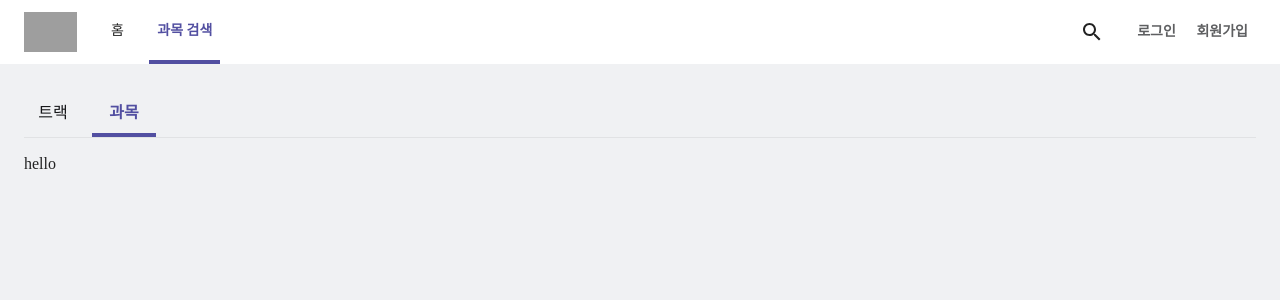
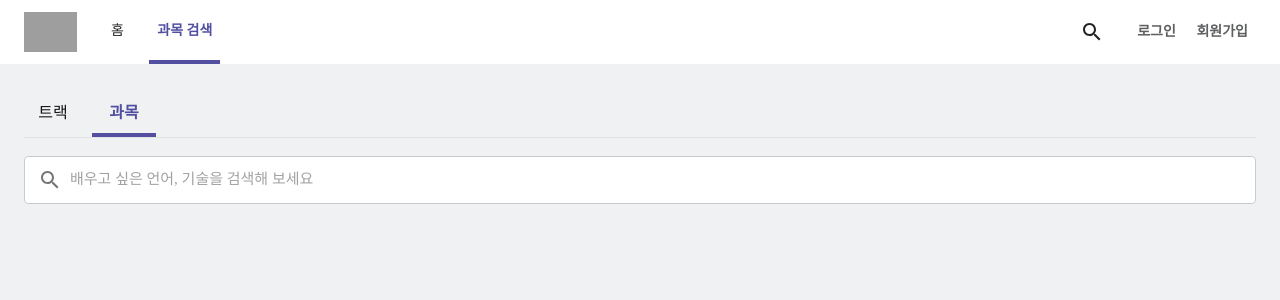
Before and after one commit to sangseophwang/Elice-PA, a React (Create React App) app: page / in a window 1280 px wide. Shown: the top 300 px of the page. Built offline with nearby package versions, Linux system fonts and the light colour scheme; grey boxes are pictures that could not be loaded.

Commit message:
Feat: 검색바 디자인 구현

```diff
--- a/src/Components/SearchBar/index.tsx
+++ b/src/Components/SearchBar/index.tsx
@@ -1,7 +1,45 @@
+import { Box, TextField, InputAdornment } from '@mui/material';
+import styled from 'styled-components';
+import SearchIcon from '@mui/icons-material/Search';
+
 export default function SearchBar() {
   return (
-    <div>
-      <h1>hello</h1>
-    </div>
+    <Box sx={{ marginBottom: 12 }}>
+      <Search
+        fullWidth
+        sx={{
+          '& .MuiOutlinedInput-root': {
+            '& .MuiOutlinedInput-input': {
+              padding: '13px 0',
+              fontSize: 15,
+            },
+            '& fieldset': {
+              borderColor: 'rgb(201, 202, 204)',
+            },
+            '&:hover fieldset': {
+              borderColor: 'rgb(201, 202, 204)',
+            },
+            '&.Mui-focused fieldset': {
+              borderWidth: 1,
+              borderColor: '#524fa1',
+            },
+          },
+        }}
+        placeholder="배우고 싶은 언어, 기술을 검색해 보세요"
+        InputProps={{
+          startAdornment: (
+            <InputAdornment position="start">
+              <SearchIcon />
+            </InputAdornment>
+          ),
+        }}
+      />
+    </Box>
   );
 }
+
+const Search = styled(TextField)`
+  background-color: white;
+  border-radius: 4px;
+  border-color: rgb(201, 202, 204);
+`;
```
